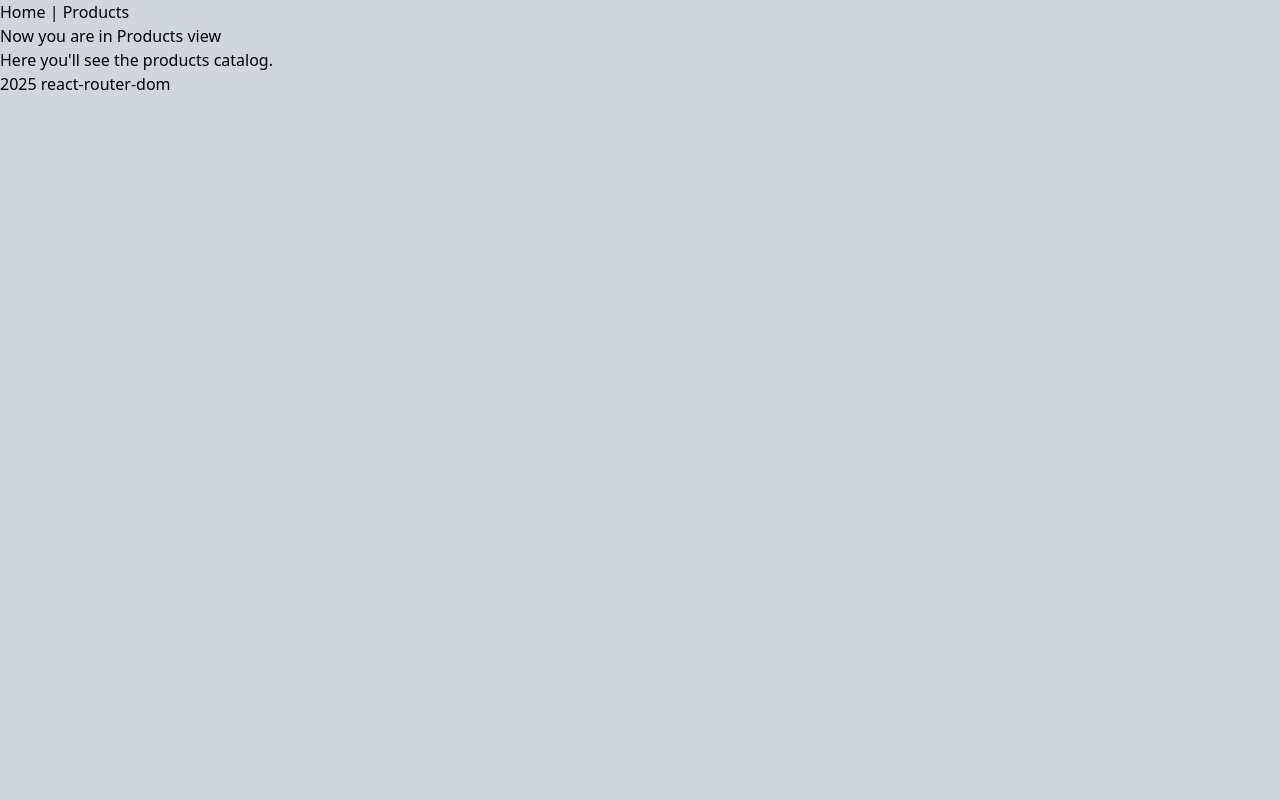
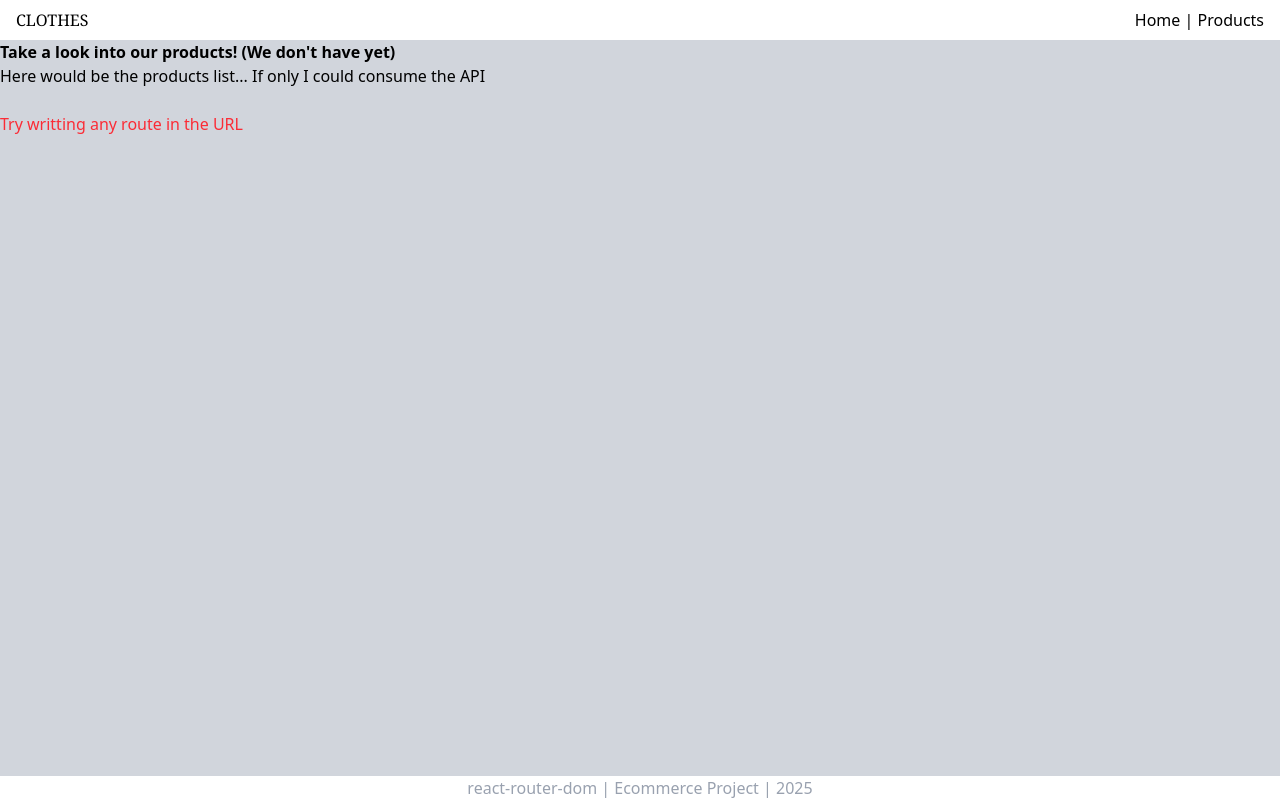
Before and after one commit to 3rw4t/ecommerce, a React (Vite) app in the folder client/: page /products in a window 1280 px wide. Built offline with nearby package versions, Linux system fonts and the light colour scheme.

Commit message:
Basic home, products and 404 page styling

```diff
--- a/client/src/components/Footer/Footer.tsx
+++ b/client/src/components/Footer/Footer.tsx
@@ -1,7 +1,7 @@
 function Footer() {
     return (
-        <footer>
-            <p>2025 react-router-dom</p>
+        <footer className="bg-white flex justify-center">
+            <p className="text-gray-400 ">react-router-dom | Ecommerce Project | 2025</p>
         </footer>
     );
 }
--- a/client/src/components/Header/Header.tsx
+++ b/client/src/components/Header/Header.tsx
@@ -2,9 +2,12 @@ import { Link } from "react-router-dom"; //link crea un link de navegacion entre
 
 function Header() {
     return (
-        <header>
-            <nav>
-                <Link to="/">Home</Link> | <Link to="/products">Products</Link>
+        <header className="bg-white">
+            <nav className="flex justify-between px-4 py-2 max-w-7xl mx-auto">
+                <h2 className="uppercase font-serif"> <Link to="/">Clothes</Link> </h2>
+                <div>
+                    <Link to="/">Home</Link> | <Link to="/products">Products</Link>
+                </div>
             </nav>
         </header>
     );
--- a/client/src/layouts/DefaultLayout.tsx
+++ b/client/src/layouts/DefaultLayout.tsx
@@ -7,7 +7,7 @@ function DefaultLayout() {
         <>
             <Header />
 
-            <main>
+            <main className="h-[calc(100vh-4rem)]">
                 <Outlet />
             </main>
 
--- /dev/null
+++ b/client/src/modules/errors/pages/NotFound.tsx
@@ -0,0 +1,10 @@
+function NotFound() {
+    return (
+        <div className="flex flex-col justify-center items-center h-full" >
+            <h2 className="font-bold text-red-800 italic">ERROR-404</h2>
+            <h2 className="font-bold text-center">What r u doing wachin? This site does not exist!</h2>
+        </div>
+    );
+}
+
+export default NotFound
--- /dev/null
+++ b/client/src/modules/home/pages/Home.tsx
@@ -0,0 +1,12 @@
+function Home() {
+    return (
+        <div>
+            <h1 className="font-bold">Welcome Back Wachin!</h1>
+            <p>Here you'll see the main catalog.</p>
+            <br />
+            <p className="text-red-500">Try writting any route in the URL</p>
+        </div>
+    );
+}
+
+export default Home
--- /dev/null
+++ b/client/src/modules/products/pages/Products.tsx
@@ -0,0 +1,12 @@
+function Products() {
+    return (
+        <div>
+            <h1 className="font-bold">Take a look into our products! (We don't have yet)</h1>
+            <p>Here would be the products list... If only I could consume the API</p>
+            <br />
+            <p className="text-red-500">Try writting any route in the URL</p>
+        </div>
+    );
+}
+
+export default Products
--- a/client/src/pages/Home.tsx
+++ /dev/null
@@ -1,10 +0,0 @@
-function Home() {
-    return (
-        <div>
-            <h1>Hi from Home.tsx</h1>
-            <p>Here you'll see the main catalog.</p>
-        </div>
-    );
-}
-
-export default Home
--- a/client/src/pages/Products.tsx
+++ /dev/null
@@ -1,10 +0,0 @@
-function Products() {
-    return (
-        <div>
-            <h1>Now you are in Products view</h1>
-            <p>Here you'll see the products catalog.</p>
-        </div>
-    );
-}
-
-export default Products
--- a/client/src/pages/errors/NotFound.tsx
+++ /dev/null
@@ -1,9 +0,0 @@
-function NotFound() {
-    return (
-        <div>
-            <h1>This route does not exist dude!</h1>
-        </div>
-    );
-}
-
-export default NotFound
--- a/client/src/routes/AppRoutes.tsx
+++ b/client/src/routes/AppRoutes.tsx
@@ -1,9 +1,9 @@
 import {Routes, Route } from "react-router-dom"; // <Routes> es el componente que contiene todas las rutas de la aplicacion y <Route> es el componente que conecta una ruta con un componente
 import DefaultLayout from "../layouts/DefaultLayout.tsx";
 //Pages
-import Home from "../pages/Home.tsx";
-import Products from "../pages/Products.tsx";
-import NotFound from "../pages/errors/NotFound.tsx";
+import Home from "../modules/home/pages/Home.tsx";
+import Products from "../modules/products/pages/Products.tsx";
+import NotFound from "../modules/errors/pages/NotFound.tsx";
 
 function AppRoutes() {
     return (
@@ -14,7 +14,9 @@ function AppRoutes() {
             </Route>
 
             {/* Ruta 404 */}
-            <Route path="*" element={<NotFound />} />
+            <Route element={<DefaultLayout />}>
+                <Route path="*" element={<NotFound />} />
+            </Route>
         </Routes>
     );
 }
```
Also changed, not shown: client/src/modules/products/pages/ProductsList.tsx (renamed from client/src/modules/ProductsList.tsx).
